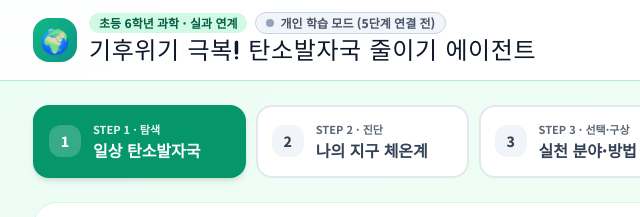
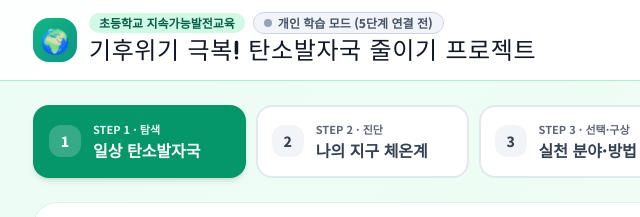
Before and after one commit to tozetin-hub/carbon_zero_pj, a plain HTML site: page index.html in a window 1280 px wide. Shown: the top 217 px of the page, 55-695 px from the left. Drawn offline with nearby package versions, Linux system fonts and the light colour scheme.

Commit message:
Update index.html

```diff
--- a/index.html
+++ b/index.html
@@ -98,7 +98,7 @@
         <div>
           <div class="flex flex-wrap items-center gap-2">
             <span class="text-xs font-extrabold px-2.5 py-0.5 rounded-full bg-emerald-100 text-emerald-800">
-              초등 6학년 과학 · 실과 연계
+              초등학교 지속가능발전교육
             </span>
             <span id="room-status-badge" class="text-xs font-extrabold px-2.5 py-0.5 rounded-full bg-slate-100 text-slate-600 border border-slate-300 flex items-center gap-1.5">
               <span class="w-2 h-2 rounded-full bg-slate-400 inline-block"></span>
@@ -106,7 +106,7 @@
             </span>
           </div>
           <h1 class="font-title text-xl sm:text-2xl text-slate-900 tracking-wide mt-0.5">
-            기후위기 극복! 탄소발자국 줄이기 에이전트
+            기후위기 극복! 탄소발자국 줄이기 프로젝트
           </h1>
         </div>
       </div>
```
